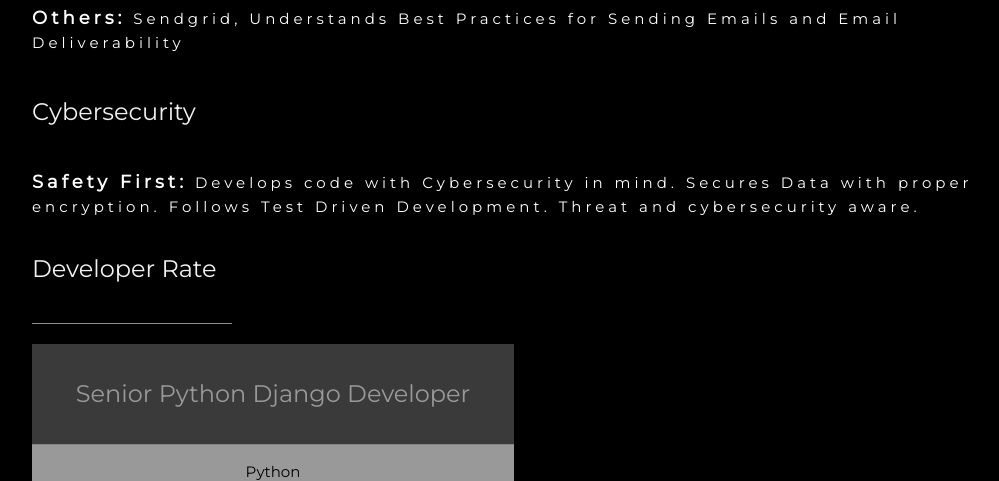
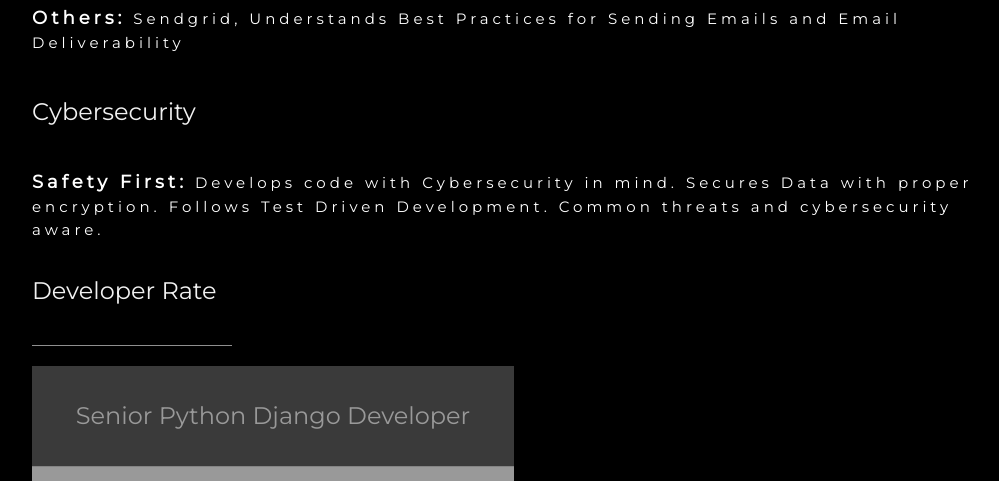
Before and after one commit to edchelstephens/portfolio, a Django app: page / in a window 1280 px wide. Shown: the part 4816-5297 px from the top of the page, without its empty margins (178-1177 px from the left). Run offline with Django 4.2, Linux system fonts and the light colour scheme; some libraries are stand-ins or nearby versions.

Commit message:
refactor: clean module

```diff
--- a/pages/templates/pages/index.html
+++ b/pages/templates/pages/index.html
@@ -287,7 +287,7 @@
                                     <p class="w3-wide w3-margin-bottom"><span style="font-size:18px; font-weight:bold">Others:</span> Sendgrid, Understands Best Practices for Sending Emails and Email Deliverability</p>
 
                                     <h3 class="w3-padding-24 w3-text-light-grey">Cybersecurity</h3>
-                                    <p class="w3-wide w3-margin-bottom"><span style="font-size:18px; font-weight:bold">Safety First:</span>  Develops code with Cybersecurity in mind. Secures Data with proper encryption. Follows Test Driven Development. Threat and cybersecurity aware.</p>
+                                    <p class="w3-wide w3-margin-bottom"><span style="font-size:18px; font-weight:bold">Safety First:</span>  Develops code with Cybersecurity in mind. Secures Data with proper encryption. Follows Test Driven Development. Common threats and cybersecurity aware.</p>
 
 
                                 </p>
```
